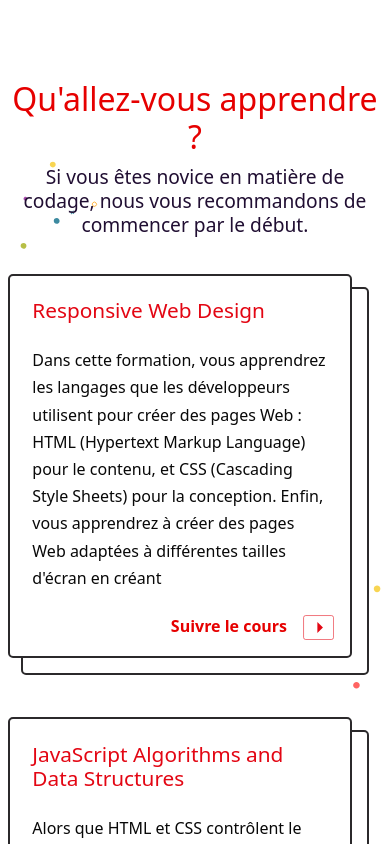
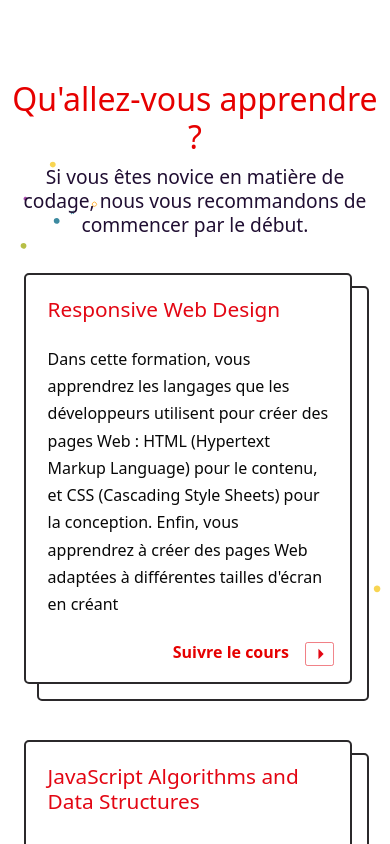
Before and after one commit to ExcaliburSims/landing, a React (Create React App) app: page / in a window 390 px wide. Shown: the top 844 px of the page. Built offline with nearby package versions, Linux system fonts and the light colour scheme.

Commit message:
feat: fix responsive mobile

```diff
--- a/src/components/Card-formation.css
+++ b/src/components/Card-formation.css
@@ -1,5 +1,5 @@
 .overlay {
-  height: 100% !important;
+  height: auto;
   width: 45%;
   background-color: rgb(255, 255, 255);
   border: solid #2b292b 2px;
@@ -66,7 +66,7 @@
 
 @media screen and (max-width: 1440px) {
   .overlay {
-    height: 75%;
+    height: auto;
     width: 45%;
     margin: 2%;
   }
@@ -77,7 +77,7 @@
 
 @media screen and (max-width: 1024px) {
   .overlay {
-    height: 90%;
+    height: auto;
     width: 45%;
     margin: 2%;
   }
--- a/src/components/Section-formation.css
+++ b/src/components/Section-formation.css
@@ -17,9 +17,9 @@
   display: flex;
   flex-direction: row;
   justify-content: space-between;
-  align-items: center;
+  /* align-items: center; */
   margin-top: 4rem;
-  height: max-content;
+  height: auto;
 }
 .stars-top {
   width: 25%;
@@ -75,6 +75,6 @@
     flex-direction: column;
     justify-content: space-between;
     align-items: center;
-    margin-top: 2rem;
+    margin: 2rem 0 0 1rem;
   }
 }
```
